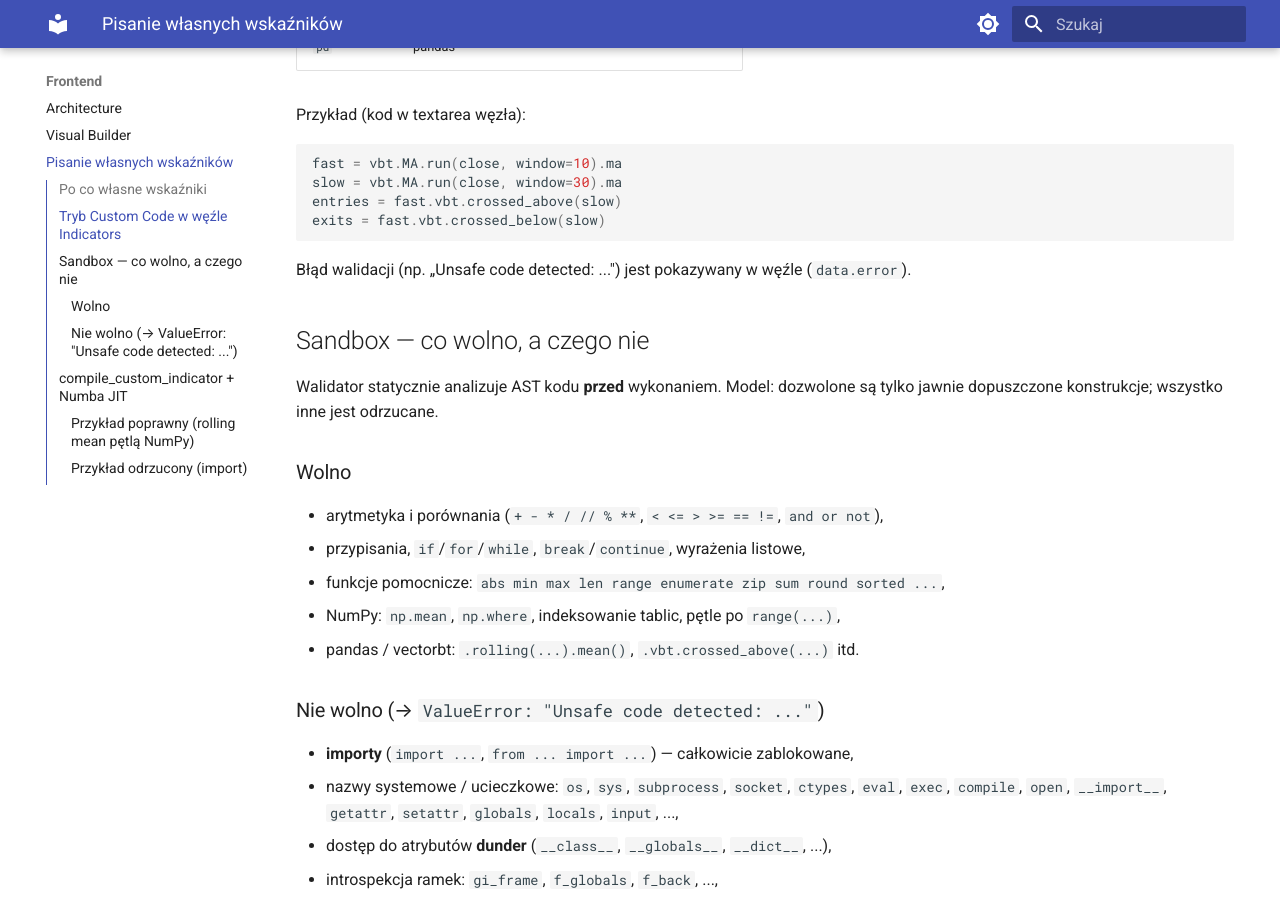
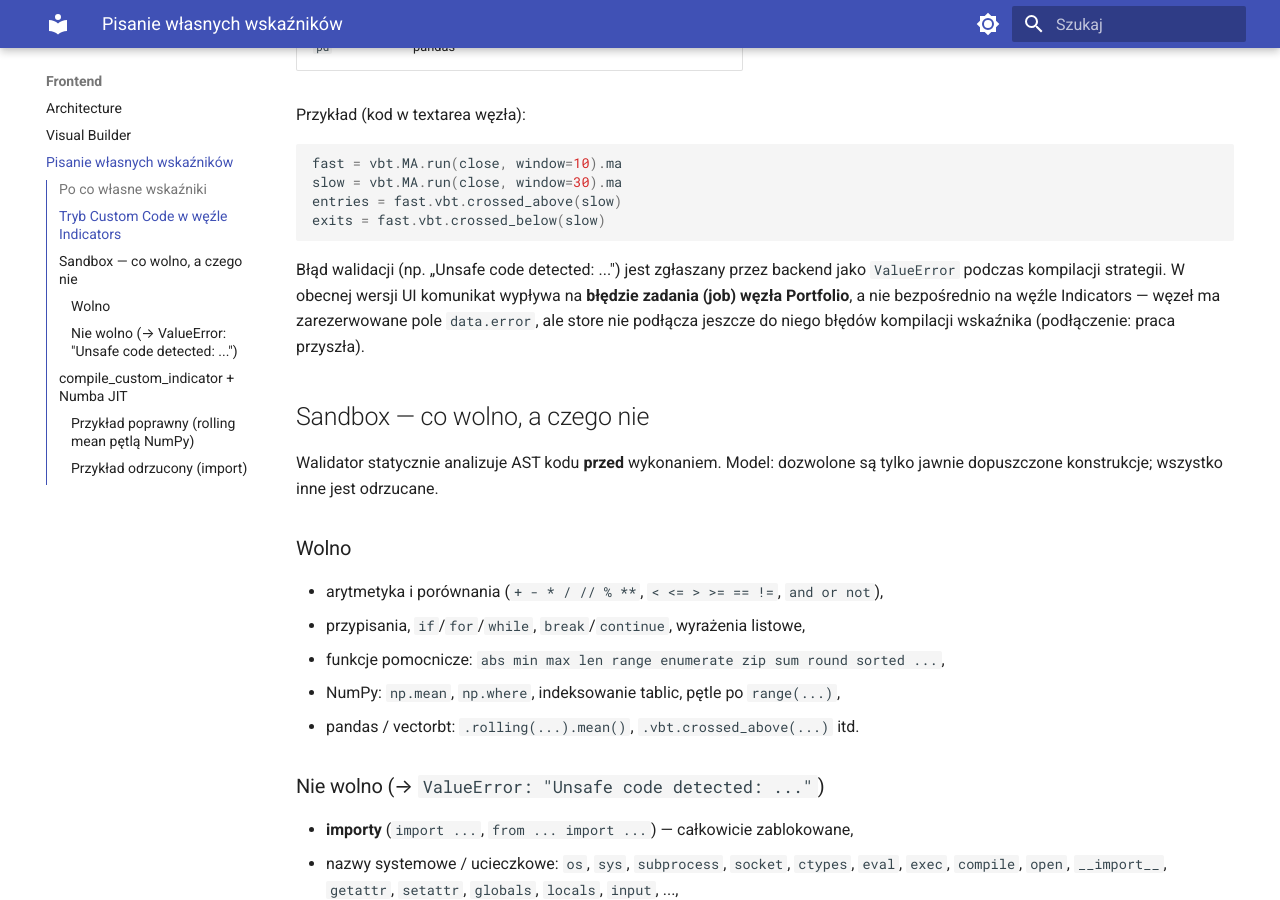
Before and after one commit to zim-jan/BlockBT__, an MkDocs documentation site: the page built from docs/frontend/custom_indicators.md, in a window 1280 px wide and 900 px high, scrolled down 1110 px. Built offline with MkDocs 1.6.1 and Material for MkDocs 9.7.7, drawn with Linux system fonts in a browser that asks for light colours.

Commit message:
docs: correct data.error claim in custom indicators guide
Store nie podłącza błędów kompilacji wskaźnika do węzła Indicators —
komunikat wypływa na błędzie zadania węzła Portfolio. Sprostowanie.

````diff
--- a/docs/frontend/custom_indicators.md
+++ b/docs/frontend/custom_indicators.md
@@ -49,8 +49,11 @@ entries = fast.vbt.crossed_above(slow)
 exits = fast.vbt.crossed_below(slow)
 ```
 
-Błąd walidacji (np. „Unsafe code detected: ...") jest pokazywany w węźle
-(`data.error`).
+Błąd walidacji (np. „Unsafe code detected: ...") jest zgłaszany przez backend
+jako `ValueError` podczas kompilacji strategii. W obecnej wersji UI komunikat
+wypływa na **błędzie zadania (job) węzła Portfolio**, a nie bezpośrednio na węźle
+Indicators — węzeł ma zarezerwowane pole `data.error`, ale store nie podłącza
+jeszcze do niego błędów kompilacji wskaźnika (podłączenie: praca przyszła).
 
 ## Sandbox — co wolno, a czego nie
 
````
